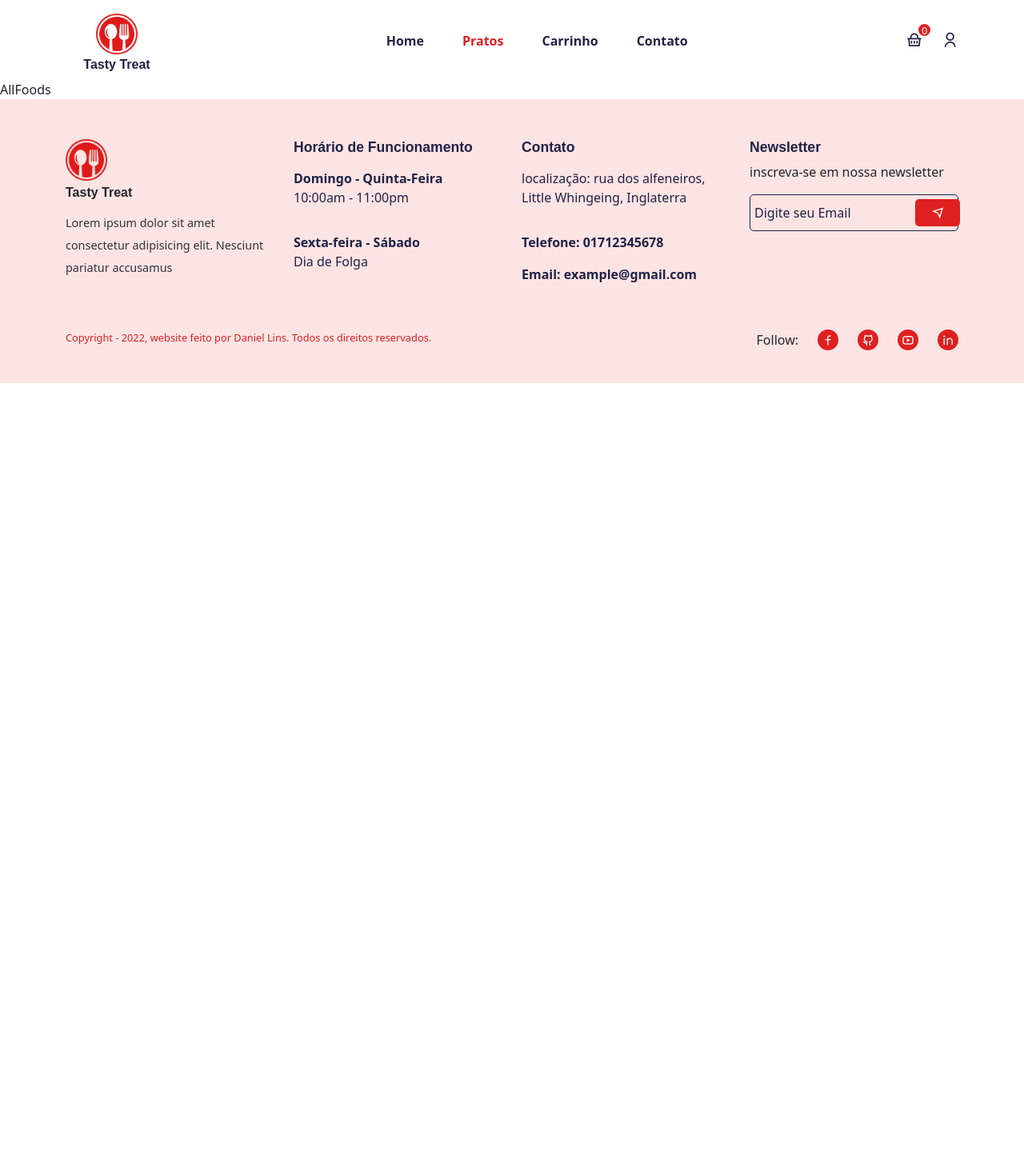
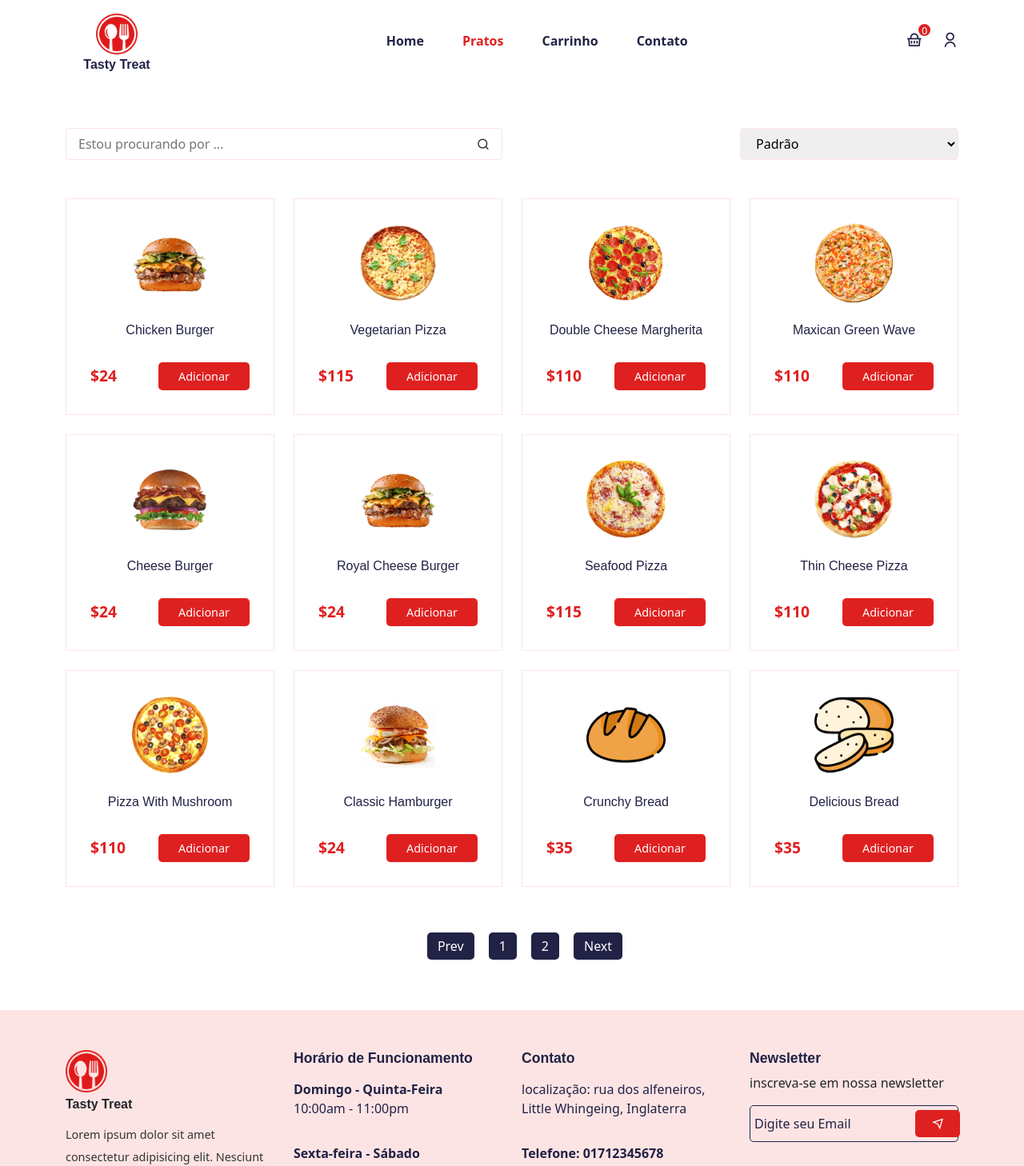
Before and after one commit to Daniel-lins/delivery-app, a React (Create React App) app: page /foods in a window 1280 px wide. Shown: the top 1458 px of the page at 80% size. Before the commit the page ends 800 px from the top, so only its background shows below. Built offline with nearby package versions, Linux system fonts and the light colour scheme; a web font is replaced by a local one.

Commit message:
feat: page All-Food, searchTerm, Pagination

```diff
--- a/package.json
+++ b/package.json
@@ -10,6 +10,7 @@
     "bootstrap": "^5.2.0",
     "react": "^18.2.0",
     "react-dom": "^18.2.0",
+    "react-paginate": "^8.1.3",
     "react-redux": "^8.0.2",
     "react-router-dom": "^6.3.0",
     "react-scripts": "5.0.1",
--- a/src/pages/AllFoods.jsx
+++ b/src/pages/AllFoods.jsx
@@ -1,5 +1,97 @@
+import React, { useState } from "react";
+
+import { Container, Row, Col } from "reactstrap";
+
+import products from "../assets/fake-data/products";
+
+import ProductCard from "../Componentes/UI/product-card/ProductCard";
+import ReactPaginate from "react-paginate";
+
+import Helmet from "../Componentes/Helmet/Helmet";
+
+import "../styles/all-foods.css";
+import "../styles/pagination.css";
+
 export const AllFoods = () => {
-  return <div>AllFoods</div>;
+  const [searchTerm, setSearchTerm] = useState("");
+
+  const [pageNumber, setPageNumber] = useState(0);
+
+  const searchedProduct = products.filter((item) => {
+    if (searchTerm.value === "") {
+      return item;
+    }
+    if (item.title.toLowerCase().includes(searchTerm.toLowerCase())) {
+      return item;
+    } else {
+      return console.log("not found");
+    }
+  });
+
+  const productPerPage = 12;
+  const visitedPage = pageNumber * productPerPage;
+  const displayPage = searchedProduct.slice(
+    visitedPage,
+    visitedPage + productPerPage
+  );
+
+  const pageCount = Math.ceil(searchedProduct.length / productPerPage);
+
+  const changePage = ({ selected }) => {
+    setPageNumber(selected);
+  };
+
+  return (
+    <Helmet title="All-Foods">
+      <section>
+        <Container>
+          <Row>
+            <Col lg="6" md="6" sm="6" xs="12">
+              <div className="search__widget d-flex align-items-center justify-content-between ">
+                <input
+                  type="text"
+                  placeholder="Estou procurando por ..."
+                  value={searchTerm}
+                  onChange={(e) => setSearchTerm(e.target.value)}
+                />
+                <span>
+                  <i class="ri-search-line"></i>
+                </span>
+              </div>
+            </Col>
+
+            <Col lg="6" md="6" sm="6" xs="12" className="mb-5">
+              <div className="sorting__widget text-end">
+                <select className="w-50">
+                  <option>Padrão</option>
+                  <option value="ascending">Ordem Alfabética, A-Z</option>
+                  <option value="descending">Ordem Alfabética, Z-A</option>
+                  <option value="high-price">Maior Preço</option>
+                  <option value="low-price">Menor Preço</option>
+                </select>
+              </div>
+            </Col>
+
+            {displayPage.map((item) => (
+              <Col lg="3" md="4" sm="6" xs="6" key={item.id} className="mb-4">
+                <ProductCard item={item} />
+              </Col>
+            ))}
+
+            <div>
+              <ReactPaginate
+                pageCount={pageCount}
+                onPageChange={changePage}
+                previousLabel={"Prev"}
+                nextLabel={"Next"}
+                containerClassName=" paginationBttns "
+              />
+            </div>
+          </Row>
+        </Container>
+      </section>
+    </Helmet>
+  );
 };
 
 export default AllFoods;
--- /dev/null
+++ b/src/styles/all-foods.css
@@ -0,0 +1,29 @@
+.search__widget,
+.sorting__widget select {
+  padding: 7px 15px;
+  border: 1px solid #fde4e4;
+  border-radius: 5px;
+  cursor: pointer;
+}
+.search__widget input {
+  border: none;
+}
+
+.search__widget input:focus {
+  outline: none;
+}
+
+@media only screen and (max-width: 768px) {
+  .search__widget {
+    width: 100%;
+    margin-bottom: 20px;
+  }
+  .search__widget input {
+    width: 100%;
+    font-size: 0.8rem;
+  }
+  .sorting__widget select {
+    width: 100% !important;
+    font-size: 0.8rem;
+  }
+}
--- /dev/null
+++ b/src/styles/pagination.css
@@ -0,0 +1,27 @@
+.paginationBttns {
+  width: 80%;
+  height: 40px;
+  margin: auto;
+  display: flex;
+  align-items: center;
+  justify-content: center;
+  column-gap: 0.5rem;
+  list-style: none;
+  margin-top: 30px;
+}
+
+.paginationBttns a {
+  padding: 5px 13px;
+  background: #212245;
+  color: #fff !important;
+  border-radius: 5px;
+  display: flex;
+  align-items: center;
+  justify-content: center;
+  cursor: pointer;
+  margin: 5px;
+}
+
+.paginationBttns a:hover {
+  background: #df2020;
+}
```
Also changed, not shown: 1 other file (tests, documents, lock files or other folders).
